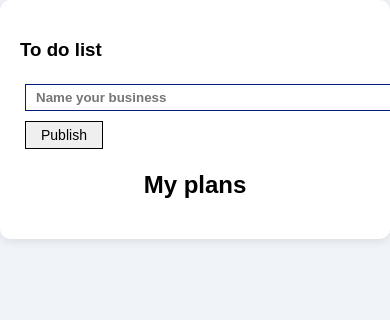
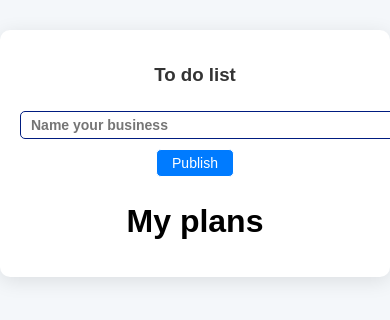
Before and after one commit to Chmelyuk/scheduler, a plain HTML site: page index.html in a window 390 px wide. Shown: the top 320 px of the page. Drawn offline with nearby package versions, Linux system fonts and the light colour scheme.

Commit message:
Update style.css

```diff
--- a/css/style.css
+++ b/css/style.css
@@ -1,57 +1,66 @@
 body {
-    font-family: Arial, sans-serif;
+    font-family: 'Arial', sans-serif;
     margin: 0;
     padding: 0;
-    background-color: #f0f4f8;
+    background-color: #f4f7fa;
 }
 
 .App {
     max-width: 600px;
-    margin: 0 auto;
+    margin: 30px auto;
     padding: 20px;
     background-color: #ffffff;
     border-radius: 10px;
-    box-shadow: 0 2px 10px rgba(0, 0, 0, 0.1);
+    box-shadow: 0 4px 20px rgba(0, 0, 0, 0.1);
 }
 
-.form {
+form {
     display: flex;
     flex-direction: column;
     margin-bottom: 20px;
 }
 
-.input-container {
-    display: flex;
-    flex-direction: column;
-    margin: 10px 0;
+h3 {
+    text-align: center;
+    color: #333;
+    margin-bottom: 20px;
 }
 
-.my-input {
+input {
+    width: 95%;
     padding: 10px;
-    border: 1px solid #007BFF;
+    margin: 10px 0;
+    border: 1px solid #007bff;
     border-radius: 5px;
-    font-size: 16px;
+    font-weight: 700;
     transition: border-color 0.3s;
 }
 
-.my-input:focus {
+input:focus {
     border-color: #0056b3;
     outline: none;
 }
 
-.my-button {
+.MyButton {
+    display: flex;
+    justify-content: center;
+}
+
+button {
     padding: 10px 15px;
     font-size: 16px;
     border: none;
-    background-color: #007BFF;
+    background-color: #007bff;
     color: white;
     border-radius: 5px;
     cursor: pointer;
-    transition: background-color 0.3s;
+    transition: background-color 0.3s, transform 0.3s;
+    margin-top: 10px;
 }
 
-.my-button:hover {
+button:hover {
     background-color: #0056b3;
+    transform: translateY(-2px);
 }
 
 .post-list {
@@ -59,38 +68,43 @@ body {
 }
 
 .post {
+    background-color: #ffffff;
+    padding: 15px;
+    border-radius: 10px;
+    margin: 10px 0;
+    box-shadow: 0 2px 10px rgba(0, 0, 0, 0.1);
+    transition: transform 0.3s, box-shadow 0.3s;
+}
+
+.post:hover {
+    box-shadow: 0 4px 20px rgba(0, 0, 0, 0.2);
+    transform: translateY(-2px);
+}
+
+.post__content {
     display: flex;
     justify-content: space-between;
     align-items: center;
-    padding: 15px;
-    border: 1px solid #e0e0e0;
-    border-radius: 5px;
-    margin: 10px 0;
-    background-color: #f9f9f9;
-    transition: box-shadow 0.3s;
 }
 
-.post:hover {
-    box-shadow: 0 4px 20px rgba(0, 0, 0, 0.1);
-}
-
-h1 {
-    text-align: center;
-    font-size: 24px;
-    margin-bottom: 20px;
+.post__btns {
+    margin-left: 15px;
 }
 
 @media (max-width: 600px) {
-    .my-input {
-        width: 100%;
+    .App {
+        padding: 15px;
     }
 
-    .my-button {
-        width: 100%;
+    input {
+        font-size: 14px;
+    }
+
+    button {
+        font-size: 14px;
     }
 
     .post {
-        flex-direction: column;
-        align-items: flex-start;
+        padding: 10px;
     }
 }
```
